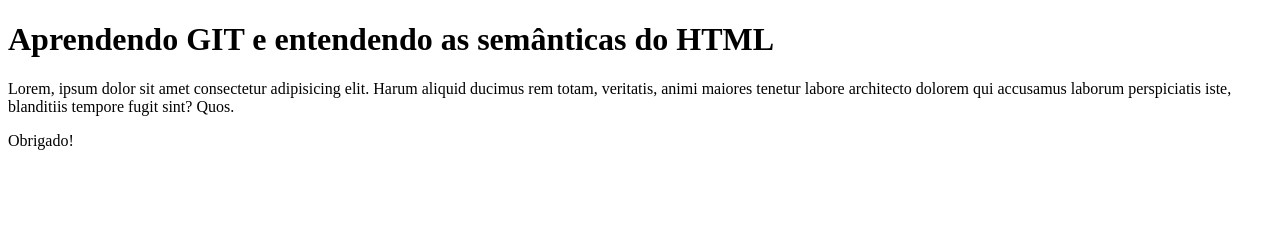
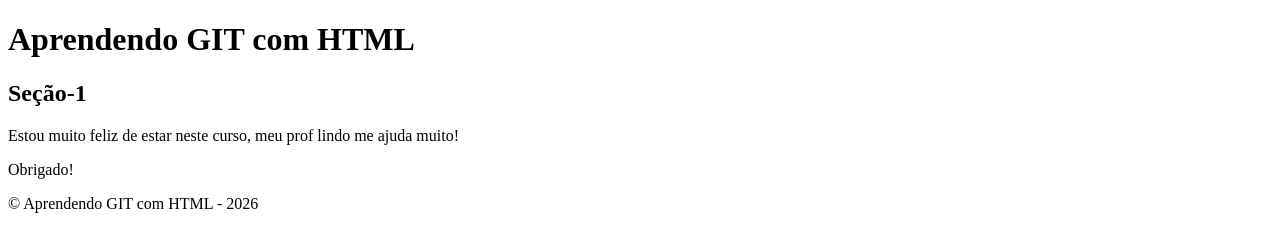
Before and after one commit to urgho/exemplo-repo-front-1tdspy-2026, a plain HTML site: page index.html in a window 1280 px wide. Drawn offline with Linux system fonts and the light colour scheme.

Commit message:
Index atualizado

```diff
--- a/index.html
+++ b/index.html
@@ -1,4 +1,4 @@
-<!DOCTYPE html>
+<!doctype html>
 <!-- Comentário -->
 <html lang="pt-BR">
   <head>
@@ -6,17 +6,21 @@
     <meta name="viewport" content="width=device-width, initial-scale=1.0" />
     <title>Primeira Aula</title>
   </head>
+  <header>
+    <h1>Aprendendo GIT com HTML</h1>
+  </header>
   <body>
-    <h1>Aprendendo GIT e entendendo as semânticas do HTML</h1>
-    <p>
-      Lorem, ipsum dolor sit amet consectetur adipisicing elit. Harum aliquid
-      ducimus rem totam, veritatis, animi maiores tenetur labore architecto
-      dolorem qui accusamus laborum perspiciatis iste, blanditiis tempore fugit
-      sint? Quos.
-    </p>
-    <p>
-        Obrigado!
-    </p>
-
+    <main>
+      <section>
+        <h2>Seção-1</h2>
+        <p>
+          Estou muito feliz de estar neste curso, meu prof lindo me ajuda muito!
+        </p>
+        <p>Obrigado!</p>
+      </section>
+    </main>
+    <footer>
+      <p>&copy; Aprendendo GIT com HTML - 2026</p>
+    </footer>
   </body>
 </html>
```
